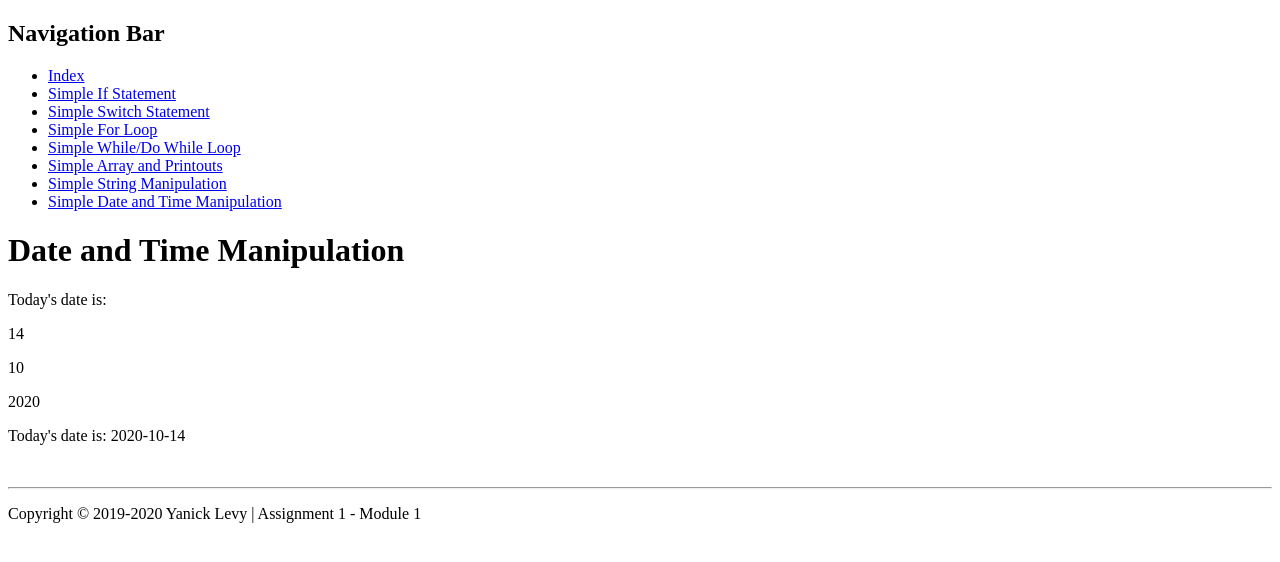
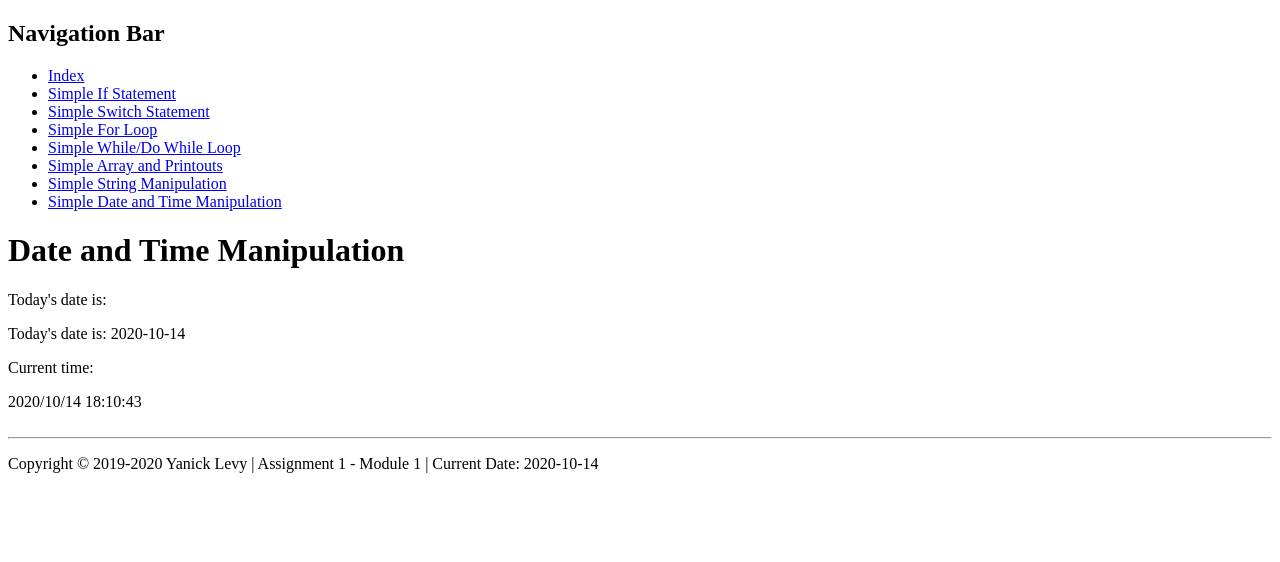
Before and after one commit to YanickGit/php_primer2, a PHP site: page /datetimemanip.php in a window 1280 px wide. Shown: the top 562 px of the page. Run offline with PHP 8.4, Linux system fonts and the light colour scheme.

Commit message:
Data Manipulation Page Update
Add Date and Time to Footer
Update  Data Manipulation Page

```diff
--- a/datetimemanip.php
+++ b/datetimemanip.php
@@ -11,11 +11,15 @@
     echo "<h1>Date and Time Manipulation</h1>";
     $datenow = getdate();
     echo "<p>Today's date is: </p>";
-    echo "<p>".$datenow['mday']."</p>";
-    echo "<p>".$datenow['mon']."</p>";
-    echo "<p>".$datenow['year']."</p>";
+    //echo "<p>".$datenow['mday']."</p>";
+    //echo "<p>".$datenow['mon']."</p>";
+    //echo "<p>".$datenow['year']."</p>";
 
     echo "<p>Today's date is: ".$datenow['year']."-".$datenow['mon']."-".$datenow['mday']."</p>";
+
+    echo "<p>Current time: </p>";
+
+    print date("yy/m/d G:i:s<br/>", time())."<br/>";
 ?>
 <?php include "footer.php";?>
 </body>
--- a/footer.php
+++ b/footer.php
@@ -1,7 +1,6 @@
 <?php
-echo "
-<br/>
-<hr/>
-<p>Copyright &copy; 2019-" . date("Y") . " Yanick Levy | Assignment 1 - Module 1</p>
-";
+echo "<br/>";
+echo "<hr/>";
+$datenow = getdate();
+echo "<p>Copyright &copy; 2019-" . date("Y") . " Yanick Levy | Assignment 1 - Module 1 | Current Date: " .$datenow['year']."-".$datenow['mon']."-".$datenow['mday']."</p>";
 ?>
```
